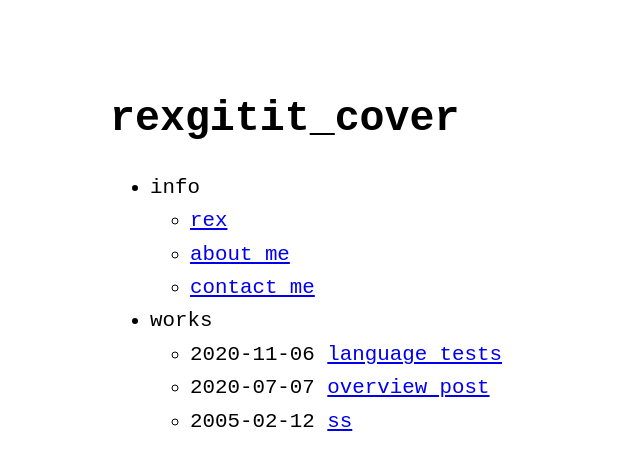
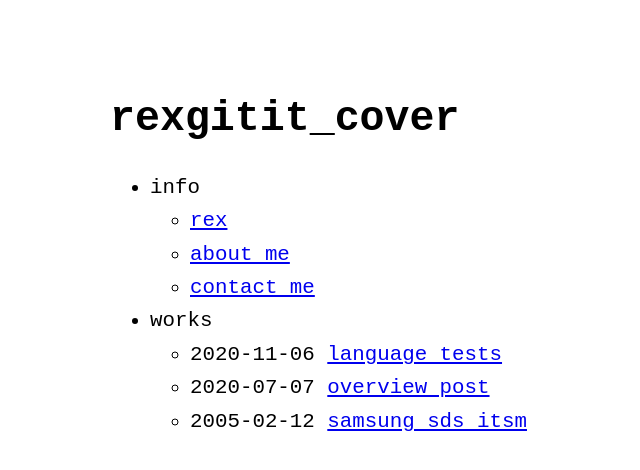
Before and after one commit to rexgitit/rexgitit.github.io, a Jekyll site: the page built from index.md, in a window 1280 px wide. Shown: the top 470 px of the page, without its empty margins (210-850 px from the left). Built offline with Jekyll 4.4.1, drawn with Linux system fonts in a browser that asks for light colours.

Commit message:
Update 2005-02-12-samsung-sds-itsm.md

```diff
--- a/_posts/2005-02-12-samsung-sds-itsm.md
+++ b/_posts/2005-02-12-samsung-sds-itsm.md
@@ -1,6 +1,5 @@
 ---
 layout: post
-title: ss
 ---
 ## samsung sds_itms
 - client: samsung sds
@@ -9,4 +8,4 @@ title: ss
 - design dev: flash animation, full page design(sub designer)
 - rate: 70%
 
-# ![img1](http://1.bp.blogspot.com/-NbnrhVxyRi4/TWN0D6EEzmI/AAAAAAAAAPs/_jOrU9o2ltE/s1600/%25EA%25B7%25B8%25EB%25A6%25BC197.jpg)
+![img1](http://1.bp.blogspot.com/-NbnrhVxyRi4/TWN0D6EEzmI/AAAAAAAAAPs/_jOrU9o2ltE/s1600/%25EA%25B7%25B8%25EB%25A6%25BC197.jpg)
```
